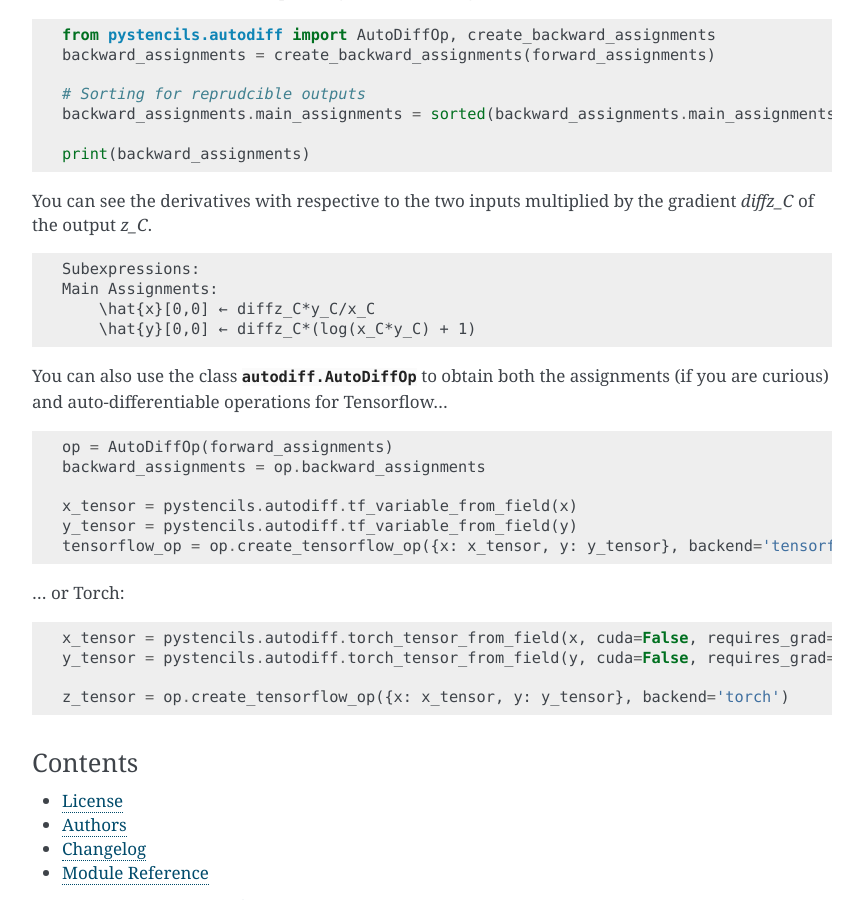
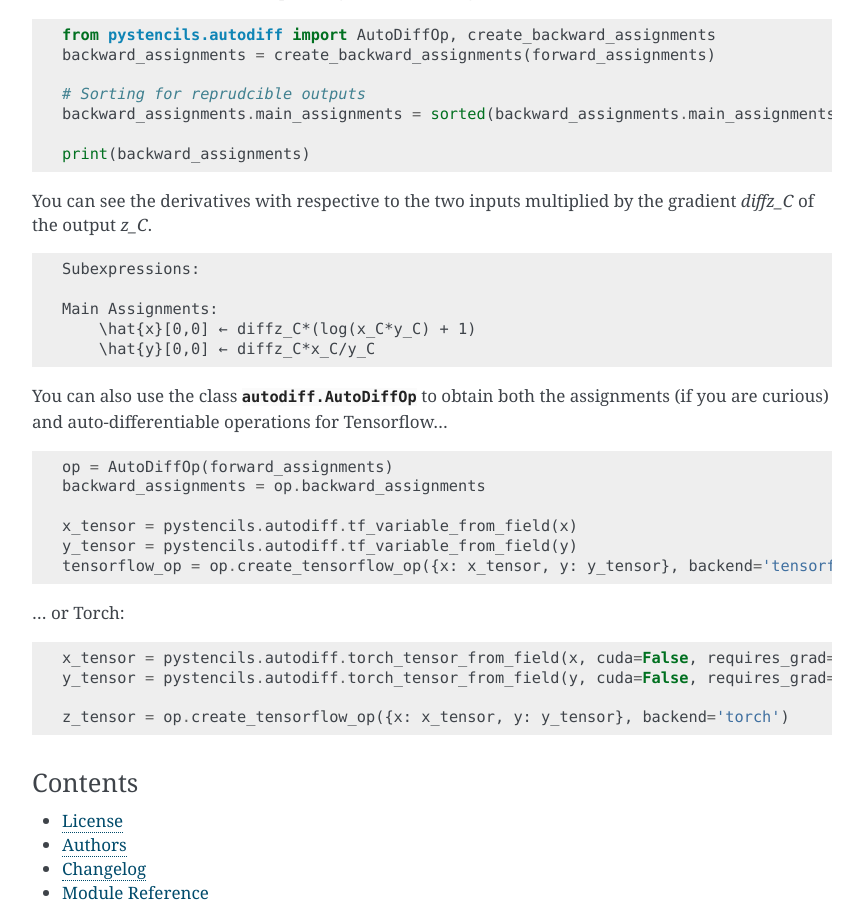
Before and after one commit to theHamsta/pystencils_autodiff, a Sphinx documentation site: the page built from docs/index.rst, in a window 1280 px wide and 900 px high, scrolled down 1013 px. Shown: the whole window, without its empty margins (338-1201 px from the left). Built offline with Sphinx 7.4.7, drawn with Linux system fonts in a browser that asks for light colours; the version number is read from the project's files by our own code.

```diff
--- a/docs/index.rst
+++ b/docs/index.rst
@@ -72,9 +72,10 @@ You can see the derivatives with respective to the two inputs multiplied by the
     :options: -ELLIPSIS, +NORMALIZE_WHITESPACE
 
     Subexpressions:
+
     Main Assignments:
-        \hat{x}[0,0] ← diffz_C*y_C/x_C
-        \hat{y}[0,0] ← diffz_C*(log(x_C*y_C) + 1)
+        \hat{x}[0,0] ← diffz_C*(log(x_C*y_C) + 1)
+        \hat{y}[0,0] ← diffz_C*x_C/y_C
 
 You can also use the class :class:`.autodiff.AutoDiffOp` to obtain both the assignments (if you are curious) and auto-differentiable operations for Tensorflow...
 
```
